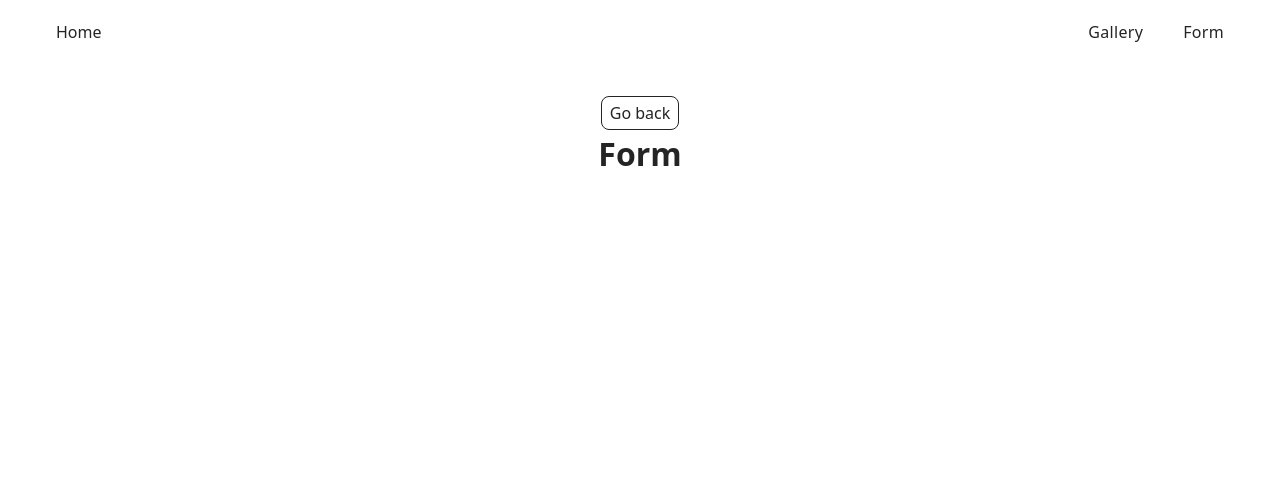
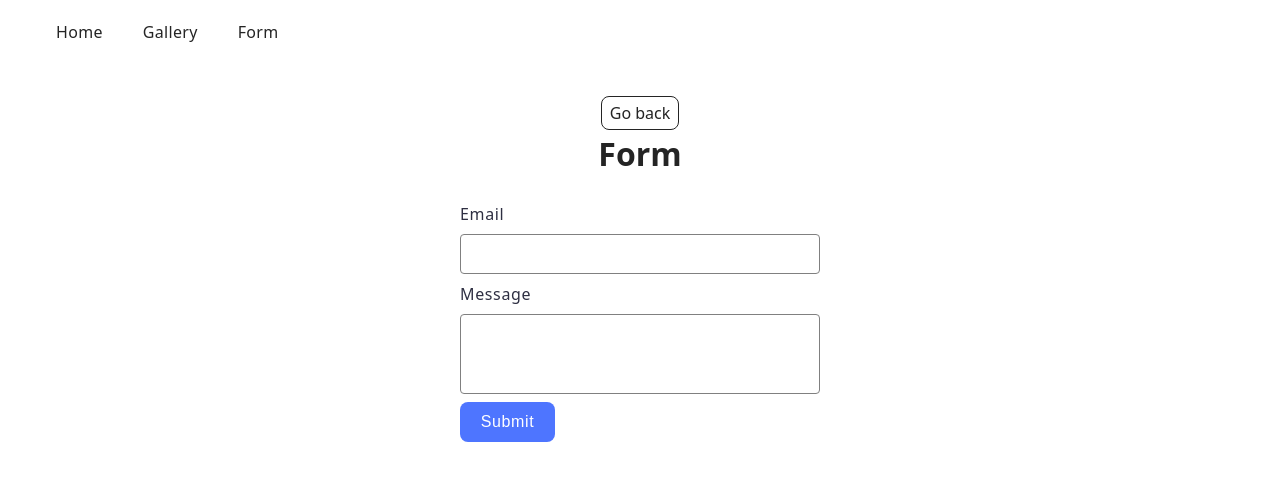
Before and after one commit to StepanxXx/goit-advancedjs-hw-01, a website built with Vite: page src/2-form.html in a window 1280 px wide. Built offline with nearby package versions, Linux system fonts and the light colour scheme.

Commit message:
Add feedback form with validation and local storage; update header navigation highlights

```diff
--- a/src/2-form.html
+++ b/src/2-form.html
@@ -12,13 +12,24 @@
     <load
       src="./partials/header.html"
       icon-path="./img/sprite.svg#logo"
-      highlight-curr="active"
+      highlight-form="active"
     />
 
     <main>
       <div class="container">
         <load src="./partials/back-link.html" />
         <h1 class="main-title">Form</h1>
+        <form class="feedback-form" autocomplete="off">
+          <label>
+            Email
+            <input type="email" name="email" autofocus />
+          </label>
+          <label>
+            Message
+            <textarea name="message" rows="8"></textarea>
+          </label>
+          <button type="submit">Submit</button>
+        </form>
       </div>
     </main>
   </body>
--- /dev/null
+++ b/src/css/feedback-form.css
@@ -0,0 +1,76 @@
+.feedback-form {
+  display: flex;
+  flex-direction: column;
+  padding: 24px;
+  width: 408px;
+  margin: 0 auto;
+}
+
+.feedback-form > label {
+  font-weight: 400;
+  font-size: 16px;
+  line-height: 1.5;
+  letter-spacing: 0.04em;
+  color: #2e2f42;
+
+  display: flex;
+  flex-direction: column;
+  align-items: flex-start;
+  gap: 8px;
+  margin-bottom: 8px;
+}
+
+.feedback-form > label > input,
+.feedback-form > label > textarea {
+  width: 100%;
+  border: 1px solid #808080;
+  border-radius: 4px;
+  font-weight: 400;
+  font-size: 16px;
+  line-height: 1.5;
+  letter-spacing: 0.04em;
+  color: #2e2f42;
+  padding: 7px 14px;
+  outline: none;
+
+  transition: border-color 250ms ease-in-out;
+}
+
+.feedback-form > label > textarea {
+  resize: none;
+  height: 80px;
+}
+
+.feedback-form > label:hover > input,
+.feedback-form > label:hover > textarea {
+  border: 1px solid #000;
+}
+
+.feedback-form > label:focus-within > input,
+.feedback-form > label:focus-within > textarea,
+.feedback-form > label:active > input,
+.feedback-form > label:active > textarea,
+.feedback-form > label:focus-visible > input,
+.feedback-form > label:focus-visible > textarea {
+  border: 1px solid #808080;
+}
+
+.feedback-form > button {
+  width: 95px;
+  font-weight: 500;
+  font-size: 16px;
+  line-height: 1.5;
+  letter-spacing: 0.04em;
+  color: #fff;
+  border-radius: 8px;
+  padding: 8px 16px;
+  background-color: #4e75ff;
+  outline: none;
+  border: none;
+  cursor: pointer;
+  transition: background-color 250ms ease-in-out;
+}
+
+.feedback-form > button:hover {
+  background-color: #6c8cff;
+}
--- a/src/css/header.css
+++ b/src/css/header.css
@@ -4,11 +4,6 @@
 .nav {
   display: flex;
   justify-content: space-between;
-}
-.nav-logo {
-  display: inline-flex;
-  align-items: center;
-  justify-content: center;
 }
 .nav-list {
   display: flex;
--- a/src/css/styles.css
+++ b/src/css/styles.css
@@ -14,3 +14,4 @@
 @import url('./header.css');
 @import url('./back-link.css');
 @import url('./gallery.css');
+@import url('./feedback-form.css');
--- a/src/js/2-form.js
+++ b/src/js/2-form.js
@@ -0,0 +1,40 @@
+'use strict';
+const form = document.querySelector('.feedback-form');
+const formData = { email: '', message: '' };
+
+form.addEventListener('input', onFormInput);
+form.addEventListener('submit', onFormSubmit);
+
+populateForm(form, formData);
+
+function onFormInput(event) {
+  formData[event.target.name] = event.target.value.trim();
+  localStorage.setItem('feedback-form-state', JSON.stringify(formData));
+}
+
+function onFormSubmit(event) {
+  event.preventDefault();
+
+  if (formData.email === '' || formData.message === '') {
+    alert('Fill please all fields');
+    return;
+  }
+
+  console.log(formData);
+  localStorage.removeItem('feedback-form-state');
+  form.reset();
+  formData.email = '';
+  formData.message = '';
+}
+
+function populateForm(form, formData) {
+  const savedData = localStorage.getItem('feedback-form-state');
+
+  if (savedData) {
+    const parsedData = JSON.parse(savedData);
+    form.elements.email.value = parsedData.email || '';
+    form.elements.message.value = parsedData.message || '';
+    formData.email = parsedData.email || '';
+    formData.message = parsedData.message || '';
+  }
+}
--- a/src/partials/header.html
+++ b/src/partials/header.html
@@ -1,15 +1,17 @@
 <header class="header">
   <div class="container">
     <nav class="nav">
-      <a class="nav-logo" href="./index.html" aria-label="Site logo">Home</a>
       <ul class="nav-list">
         <li class="nav-item">
-          <a class="nav-link {=$highlight-act}" href="./1-gallery.html"
+          <a class="nav-link {=$highlight-home}" href="./index.html">Home</a>
+        </li>
+        <li class="nav-item">
+          <a class="nav-link {=$highlight-gallery}" href="./1-gallery.html"
             >Gallery</a
           >
         </li>
         <li class="nav-item">
-          <a class="nav-link {=$highlight-curr}" href="./2-form.html">Form</a>
+          <a class="nav-link {=$highlight-form}" href="./2-form.html">Form</a>
         </li>
       </ul>
     </nav>
```
Also changed, not shown: src/1-gallery.html (+1 -1 lines), src/index.html (+5 -1 lines).
